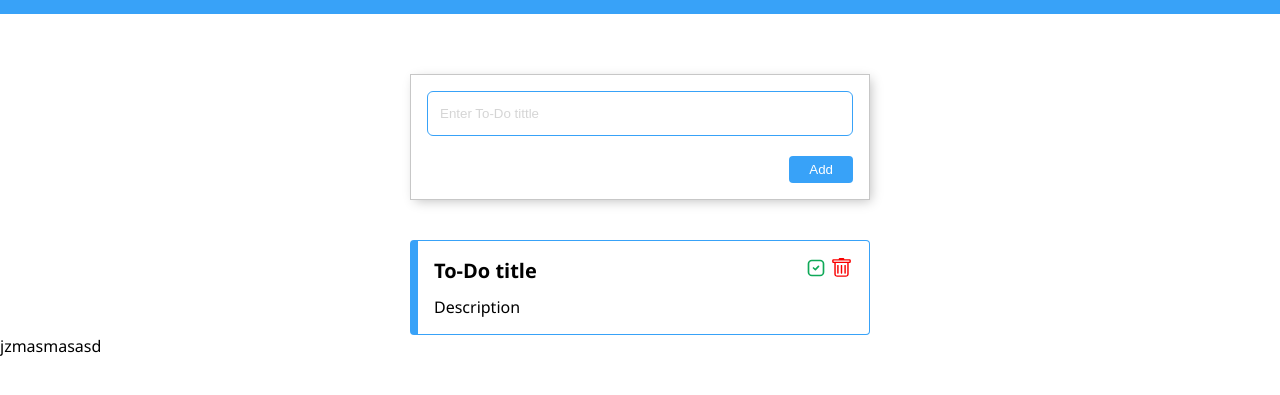
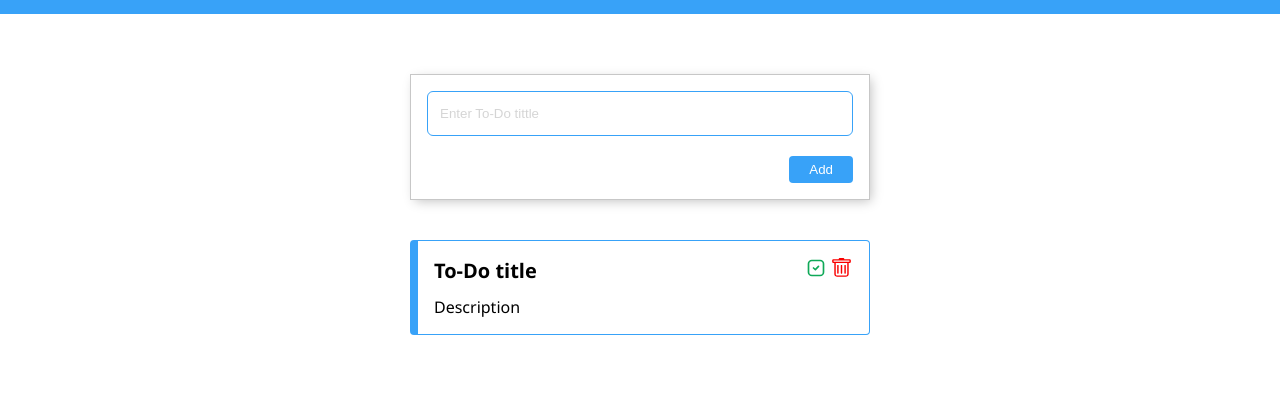
Before and after one commit to Samueloso/prepa-git-sdi, a plain HTML site: page index.html in a window 1280 px wide. Shown: the part 47-442 px from the top of the page. Drawn offline with Linux system fonts and the light colour scheme.

Commit message:
borre la cosa

```diff
--- a/index.html
+++ b/index.html
@@ -46,5 +46,4 @@
     <script src="./index.js"></script>
     <script src="./main.js"></script>
   </body>
-  jzmasmasasd
 </html>
```
